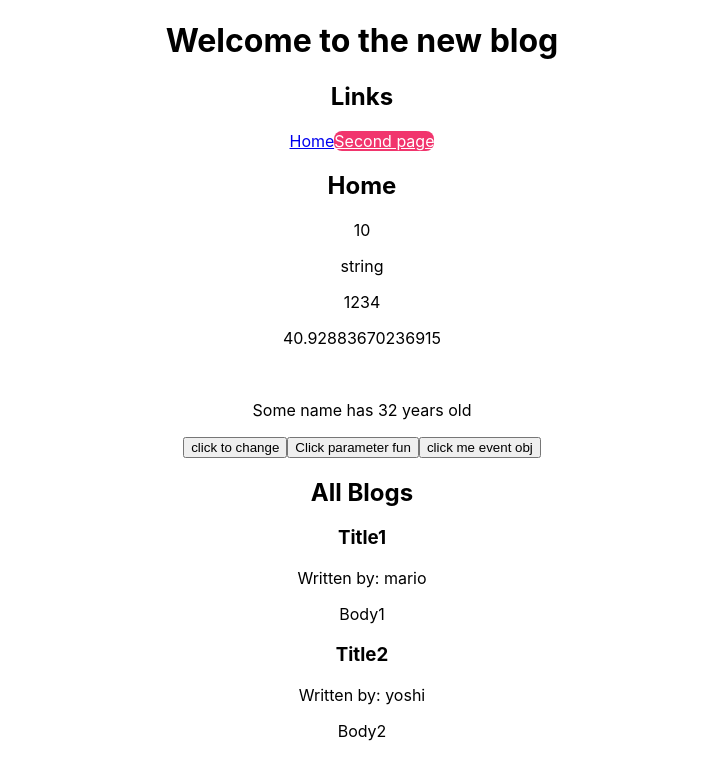
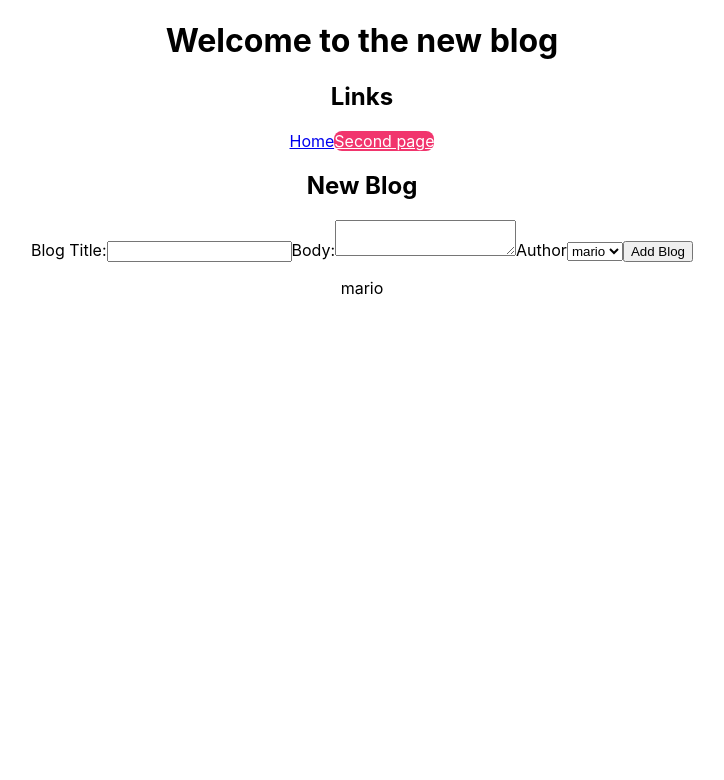
Before and after one commit to rajesh-deloitte3173/react-practice, a React (Create React App) app: page /create in a window 1280 px wide. Shown: the top 780 px of the page, without its empty margins (278-1002 px from the left). Built offline with nearby package versions, Linux system fonts and the light colour scheme; data requests are answered from the project's data file.

Commit message:
routing, post delete requests, not found page done

```diff
--- a/package.json
+++ b/package.json
@@ -8,6 +8,7 @@
     "@testing-library/user-event": "^13.5.0",
     "react": "^18.2.0",
     "react-dom": "^18.2.0",
+    "react-router-dom": "^5.3.3",
     "react-scripts": "5.0.1",
     "web-vitals": "^2.1.4"
   },
--- a/public/data/db.json
+++ b/public/data/db.json
@@ -1,14 +1,14 @@
 {
-    "blogs":[
+  "blogs": [
     {
-            "title": "Title1",
-            "body": "Body1",
+      "title": "title1",
+      "body": "body1",
       "author": "mario",
       "id": 1
     },
     {
-            "title": "Title2",
-            "body": "Body2",
+      "title": "title2",
+      "body": "body2",
       "author": "yoshi",
       "id": 2
     }
--- a/src/App.js
+++ b/src/App.js
@@ -1,17 +1,36 @@
+import { BrowserRouter as Router, Route, Switch } from 'react-router-dom';
 import './App.css';
+import BlogDetails from './BlogDetails';
+import Create from './Create';
 import Home from './home';
 import Navbar from './Navbar';
+import NotFound from './NotFound';
 
 function App() {
   const title = 'Welcome to the new blog';
   return (
-    <div className="App">
-      <div className='content'>
+    <Router>
+      <div className="App">
         <h1>{title}</h1>
         <Navbar />
-        <Home />
+        <div className='content'>
+          <Switch>
+            ,<Route exact path="/">
+              <Home />
+            </Route>
+            <Route path="/create">
+              <Create />
+            </Route>
+            <Route path="/blog/:id">
+              <BlogDetails />
+            </Route>
+            <Route path="*">
+              <NotFound />
+            </Route>
+          </Switch>
+        </div>
       </div>
-    </div>
+    </Router>
   );
 }
 
--- /dev/null
+++ b/src/BlogDetails.js
@@ -0,0 +1,34 @@
+import { useHistory, useParams } from "react-router-dom";
+import useFetch from "./useFetch";
+
+const BlogDetails = () => {
+    const {id} = useParams();
+    const {data:blog, loading, error} = useFetch('http://localhost:8000/blogs/'+id);
+
+    const history = useHistory();
+
+    const handleDelete = () => {
+        fetch('http://localhost:8000/blogs/'+id,{
+            method: 'DELETE'
+        }).then(()=>{
+            history.push('/');
+        });
+    }
+    return (
+        <div>
+            {loading && <div>Loading...</div>}
+            {error && <div>{error}</div>}
+            {blog && (
+                <div>
+                    <h2>BlogDetails!</h2>
+                    <h3>{blog.title}</h3>
+                    <p>{blog.author}</p>
+                    <p>{blog.body}</p>
+                    <button onClick={handleDelete}>Delete</button>
+                </div>
+            )}
+        </div>
+    );
+}
+
+export default BlogDetails;
--- a/src/BlogList.js
+++ b/src/BlogList.js
@@ -1,4 +1,5 @@
 import { useEffect } from "react";
+import { Link } from "react-router-dom";
 
 const BlogList = (props) => {
     const blogs = props.blogs;
@@ -10,9 +11,10 @@ const BlogList = (props) => {
         <h2>{title}</h2>
         {blogs.map((blog)=>(
             <div key={blog.id}>
-                <h3>{blog.title}</h3>
-                <p>Written by: {blog.author}</p>
-                <p>{blog.body}</p>
+                <Link to={`/blog/${blog.id}`}>
+                    <h3>{blog.title}</h3>
+                    <p>Written by: {blog.author}</p>
+                </Link>
                 {/* <button onClick={() => handleDelete(blog.id)}>Delete</button> */}
             </div>
         ))}
--- /dev/null
+++ b/src/Create.js
@@ -0,0 +1,59 @@
+import { useState } from "react";
+import { useHistory } from "react-router-dom";
+
+const Create = () => {
+    const [title, setTitle] = useState('');
+    const [body, setBody] = useState('');
+    const [author, setAuthor] = useState('mario');
+
+    const history = useHistory();
+
+    const handleSubmit = (e) =>{
+        // prevent auto submit
+        e.preventDefault();
+        const blog = {title,body,author};
+        fetch('http://localhost:8000/blogs',{
+            method: 'POST',
+            headers: {"Content-Type":"application/json"},
+            body: JSON.stringify(blog)
+        }).then(()=> {
+            console.log("blog added");
+            // history.go(-1);
+            history.push("/");
+            });
+    }
+    return(
+        <div className="create-component">
+            <h2>New Blog</h2>
+            <form onSubmit={handleSubmit}>
+                <label>Blog Title:</label>
+                <input
+                    type="text"
+                    required
+                    value={title}
+                    onChange= {(e)=>setTitle(e.target.value)}
+                />
+                <label>Body:</label>
+                <textarea
+                    required
+                    value={body}
+                    onChange = {(e)=>setBody(e.target.value)}
+                />
+                <label>Author</label>
+                <select
+                    value={author}
+                    onChange = {(e)=>setAuthor(e.target.value)}
+                >
+                    <option value="mario">mario</option>
+                    <option value="yoshi">yoshi</option>
+                </select>
+                <button>Add Blog</button>
+            </form>
+            <p>{title}</p>
+            <p>{author}</p>
+            <p>{body}</p>
+        </div>
+    );
+}
+
+export default Create;
--- a/src/Navbar.js
+++ b/src/Navbar.js
@@ -1,13 +1,15 @@
+import { Link } from "react-router-dom";
+
 const Navbar = () =>{
     return(
         <div>
             <h2>Links</h2>
-            <a href="#">Home</a>
-            <a href="#" style={{
+            <Link to="/">Home</Link>
+            <Link to="/create" style={{
                 color: "white",
                 backgroundColor: '#f1356d',
                 borderRadius: '8px'
-            }}>Second page</a>
+            }}>Second page</Link>
         </div>
     );
 }
--- /dev/null
+++ b/src/NotFound.js
@@ -0,0 +1,10 @@
+import { Link } from "react-router-dom";
+
+const NotFound = () => {
+    return(<div>
+        <h2>NOT Found</h2>
+        <Link to='/'>Back to home</Link>
+    </div>);
+}
+
+export default NotFound;
```
Also changed, not shown: 1 other file (tests, documents, lock files or other folders). Lines whose indentation alone changed are shown as unchanged.
